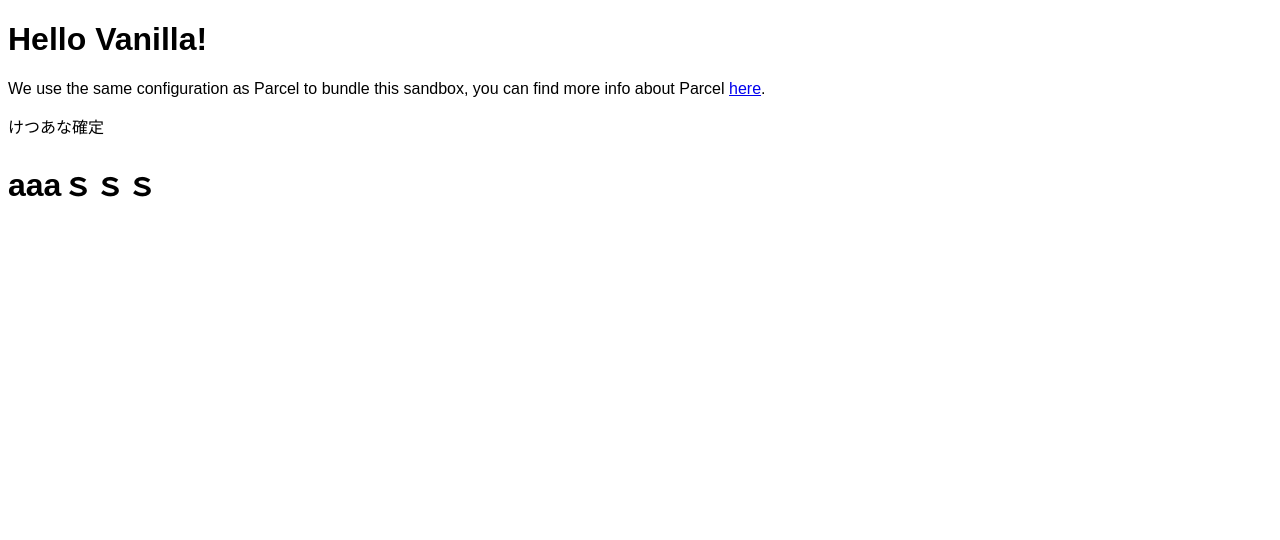
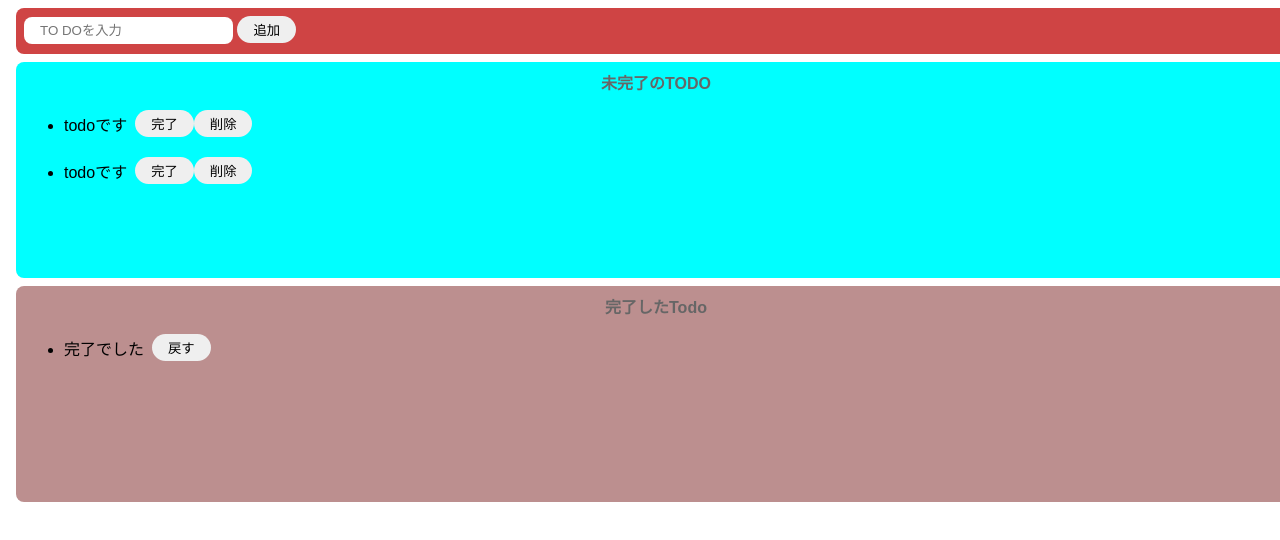
Before and after one commit to D1nast/JS.ToDoApp, a website built with Parcel: page index.html in a window 1280 px wide. Built offline with nearby package versions, Linux system fonts and the light colour scheme.

Commit message:
add JS function

```diff
--- a/index.html
+++ b/index.html
@@ -1,14 +1,42 @@
 <!DOCTYPE html>
 <html>
   <head>
-    <title>Parcel Sandbox</title>
+    <title>To DO</title>
     <meta charset="UTF-8" />
   </head>
 
   <body>
-    <div id="app"></div>
-    <p>けつあな確定</p>
-    <h1>aaaｓｓｓ</h1>
+    <div class="input-area">
+      <input id="add-text" placeholder="TO DOを入力" />
+      <button id="add-button">追加</button>
+    </div>
+    <div class="incomplete-area">
+      <p class="title">未完了のTODO</p>
+      <ul>
+        <div class="list-row">
+          <li>todoです</li>
+          <button>完了</button>
+          <button>削除</button>
+        </div>
+      </ul>
+      <ul>
+        <div class="list-row">
+          <li>todoです</li>
+          <button>完了</button>
+          <button>削除</button>
+        </div>
+      </ul>
+    </div>
+    <div class="complete-area">
+      <p class="title">完了したTodo</p>
+      <ul>
+        <div class="list-row">
+          <li>完了でした</li>
+          <button>戻す</button>
+        </div>
+      </ul>
+    </div>
+
     <script src="src/index.js"></script>
   </body>
 </html>
--- a/src/index.js
+++ b/src/index.js
@@ -1,10 +1,12 @@
 import "./styles.css";
 
-document.getElementById("app").innerHTML = `
-<h1>Hello Vanilla!</h1>
-<div>
-  We use the same configuration as Parcel to bundle this sandbox, you can find more
-  info about Parcel
-  <a href="https://parceljs.org" target="_blank" rel="noopener noreferrer">here</a>.
-</div>
-`;
+const onClickAdd = () => {
+  const inputText = document.getElementById("add-text").value;
+  alert(inputText);
+};
+//HTMLのIDを取得する
+//様々なユーザーからのクリックに対して実行する機能
+//addEventListener(種類, 関数, false);
+document
+  .getElementById("add-button")
+  .addEventListener("click", () => onClickAdd);
--- a/src/styles.css
+++ b/src/styles.css
@@ -1,3 +1,56 @@
 body {
   font-family: sans-serif;
 }
+input {
+  border-radius: 8px;
+  border: none;
+  padding: 6px 16px;
+  outline: none;
+}
+button {
+  border-radius: 16px;
+  border: none;
+  padding: 4px 16px;
+}
+button:hover {
+  background-color: pink;
+  cursor: pointer;
+}
+li {
+  margin-right: 8px;
+}
+.input-area {
+  background-color: #cf4444;
+  width: 100%;
+  height: 30px;
+  padding: 8px;
+  margin: 8px;
+  border-radius: 8px;
+}
+.incomplete-area {
+  background-color: aqua;
+  width: 100%;
+  min-height: 200px;
+  padding: 8px;
+  margin: 8px;
+  border-radius: 8px;
+}
+.complete-area {
+  background-color: rosybrown;
+  width: 100%;
+  min-height: 200px;
+  padding: 8px;
+  margin: 8px;
+  border-radius: 8px;
+}
+.title {
+  text-align: center;
+  margin-top: 0;
+  font-weight: bold;
+  color: #666;
+}
+.list-row {
+  display: flex;
+  align-items: center;
+  padding-bottom: 4px;
+}
```
Also changed, not shown: README.md (deleted).
